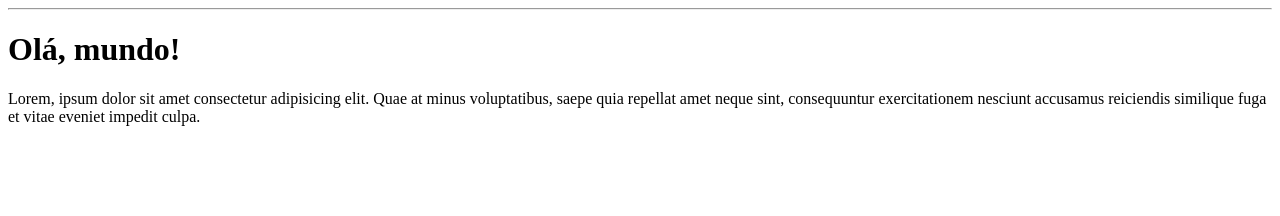
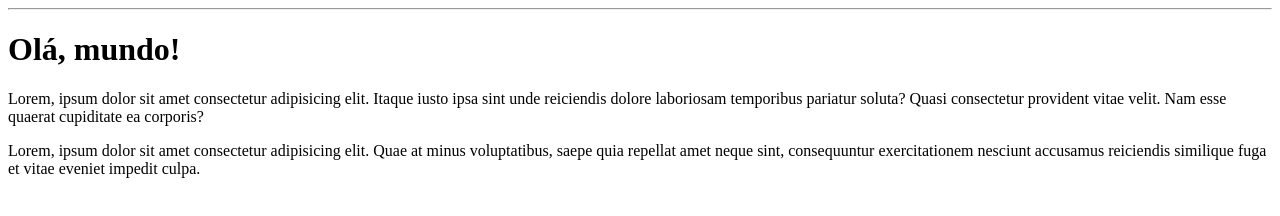
Before and after one commit to Brundc23/Ola-Mundo-, a plain HTML site: page site-exemplo/index.html in a window 1280 px wide. Drawn offline with Linux system fonts and the light colour scheme.

Commit message:
Atualizei site

```diff
--- a/site-exemplo/index.html
+++ b/site-exemplo/index.html
@@ -9,6 +9,7 @@
 <body>
     <hr>
     <h1>Olá, mundo!</h1>
+    <p>Lorem, ipsum dolor sit amet consectetur adipisicing elit. Itaque iusto ipsa sint unde reiciendis dolore laboriosam temporibus pariatur soluta? Quasi consectetur provident vitae velit. Nam esse quaerat cupiditate ea corporis?</p>
     <p>Lorem, ipsum dolor sit amet consectetur adipisicing elit. Quae at minus voluptatibus, saepe quia repellat amet neque sint, consequuntur exercitationem nesciunt accusamus reiciendis similique fuga et vitae eveniet impedit culpa.</p>
 </body>
 </html>
```
